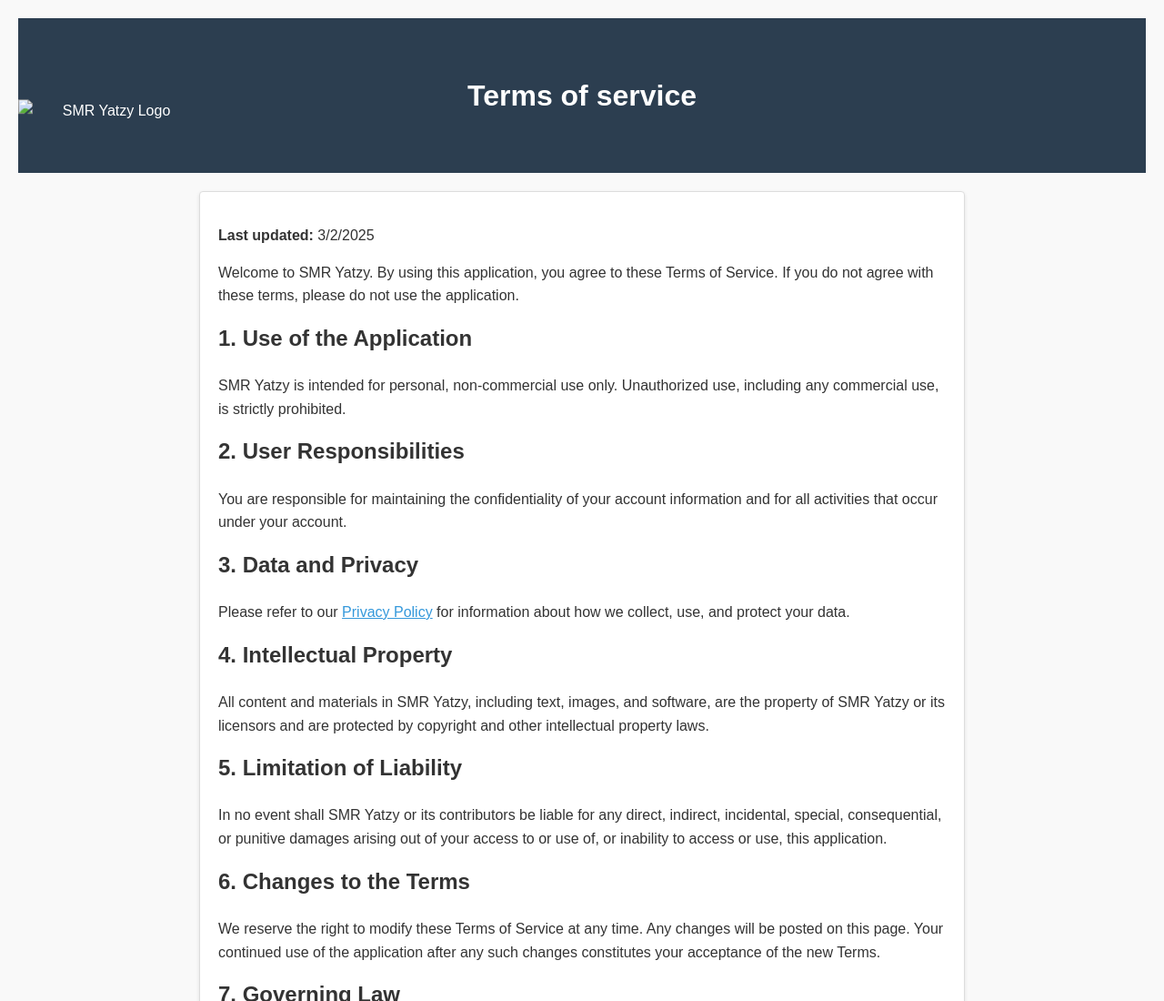
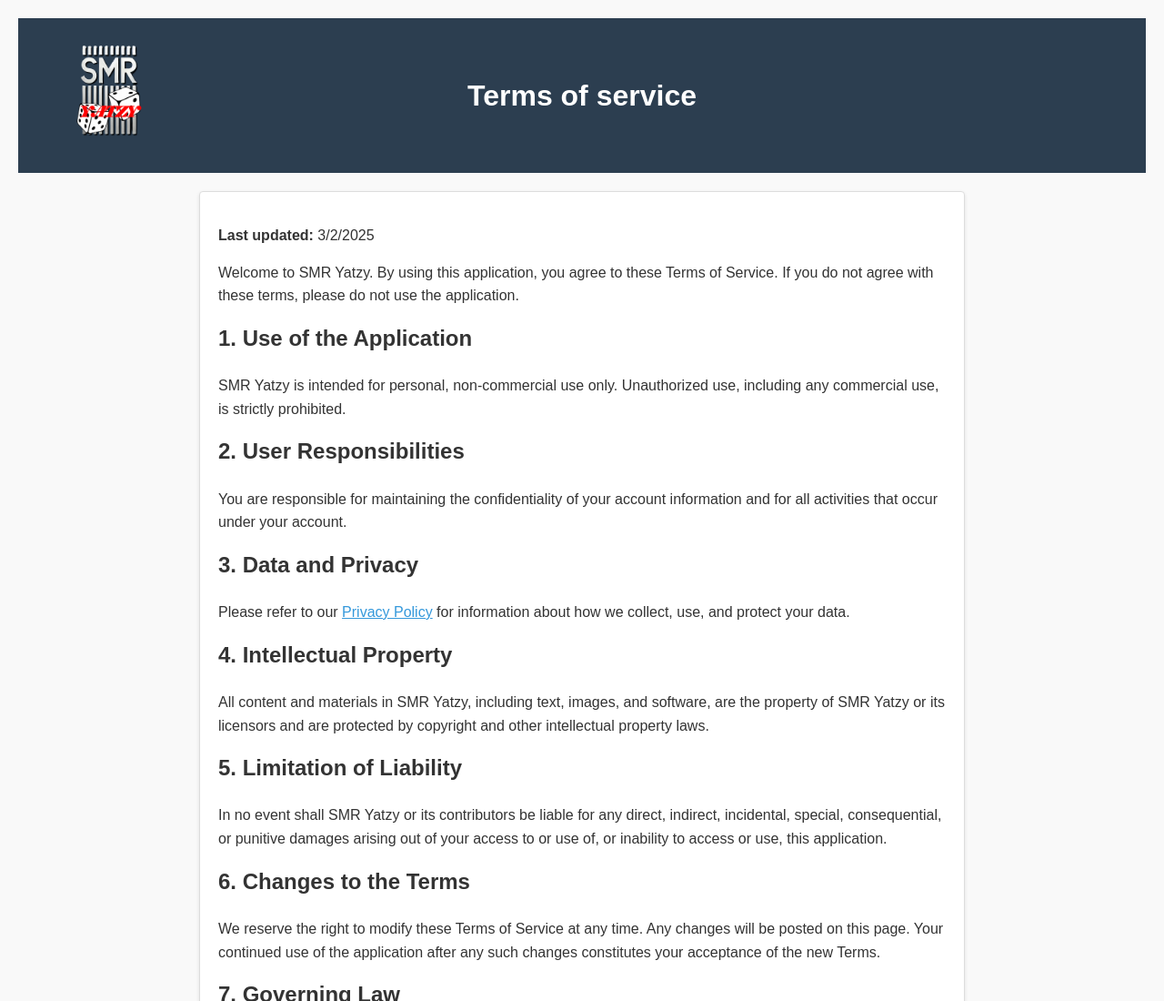
Before and after one commit to Sabata79/RN_Yatzee_FULL-GAME, a plain HTML site: page terms-of-service.html in a window 1280 px wide. Shown: the top 1100 px of the page at 91% size. Drawn offline with Linux system fonts and the light colour scheme.

Commit message:
path fix

```diff
--- a/terms-of-service.html
+++ b/terms-of-service.html
@@ -67,7 +67,7 @@
 
 <body>
     <header>
-        <img src="./assets/landingLogo.png" alt="SMR Yatzy Logo">
+        <img src="/landingLogo.png" alt="SMR Yatzy Logo">
         <h1>Terms of service</h1>
     </header>
     <div class="container">
```
